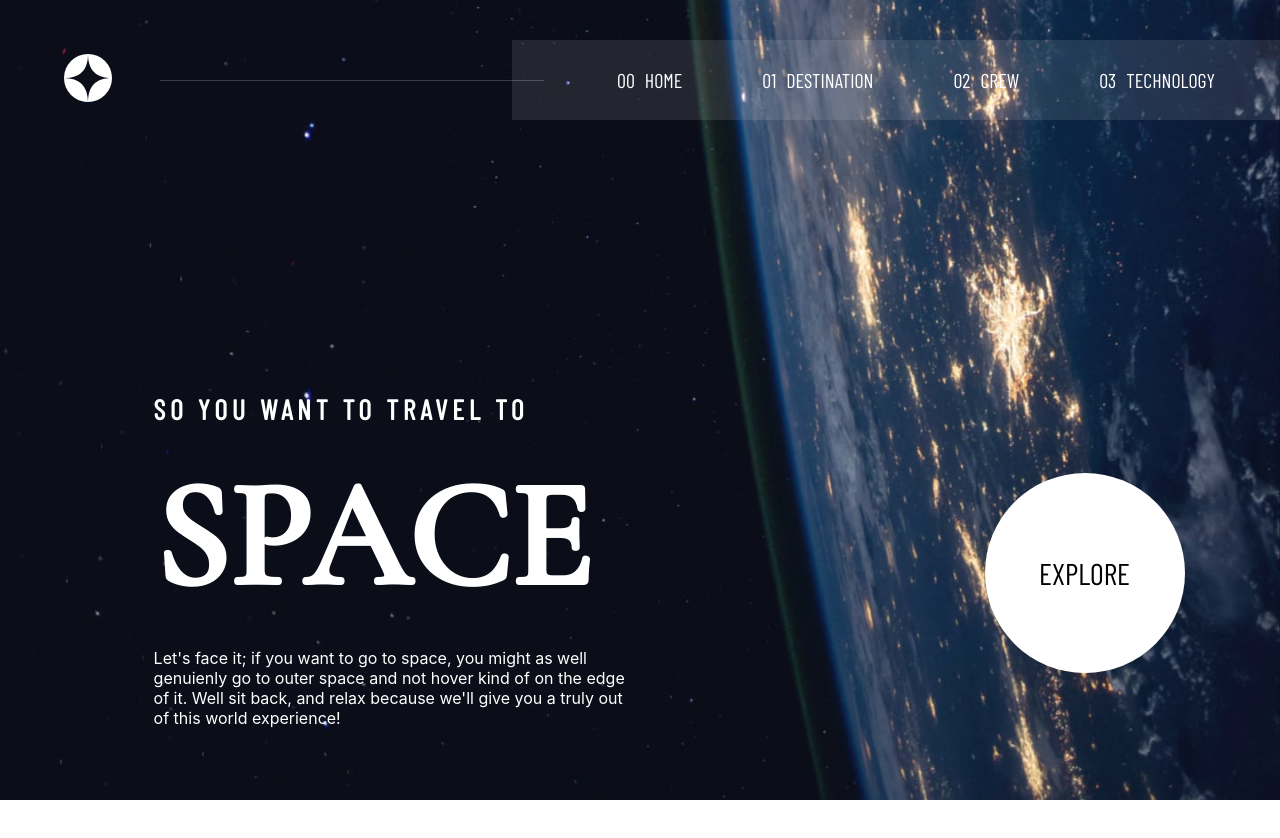
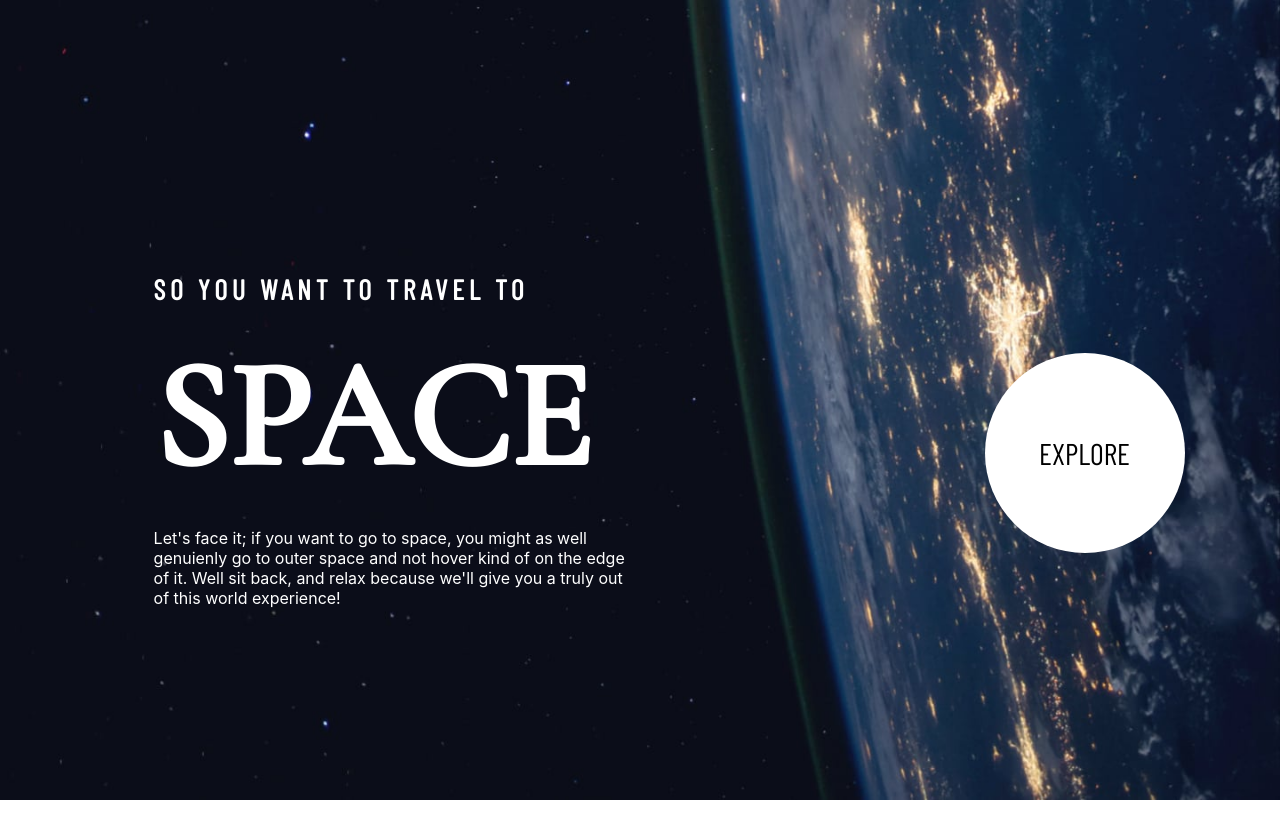
Before and after one commit to Stamwill/space-tourism, a Next.js app: page / in a window 1280 px wide. Shown: the top 838 px of the page. After the commit the page ends 800 px from the top, so only its background shows below. Built offline with nearby package versions, Linux system fonts and the light colour scheme.

Commit message:
[index.js] Remove AppAppBar and mock import

```diff
--- a/src/pages/index.js
+++ b/src/pages/index.js
@@ -1,6 +1,6 @@
 import * as React from 'react'
 import Head from 'next/head'
-import { home, nav } from '../api/mock'
+import { home } from '../api/mock'
 import Hero from '../blocks/Hero/Hero'
 import Navbar from '../blocks/Navbar/Navbar'
 import Crew from '../blocks/Crew/Crew'
@@ -40,10 +40,10 @@ export default function Home() {
       </Head>
 
       <main className={styles.main}>
-        <AppAppBar>
+        {/* <AppAppBar>
           <Navbar nav={nav} open={menuIsOpen} toggleMenu={toggleMenu} />
           <AppDrawer nav={nav} open={menuIsOpen} toggleMenu={toggleMenu} />
-        </AppAppBar>
+        </AppAppBar> */}
         <Hero api={home} />
 
         {/* <Crew />
```
